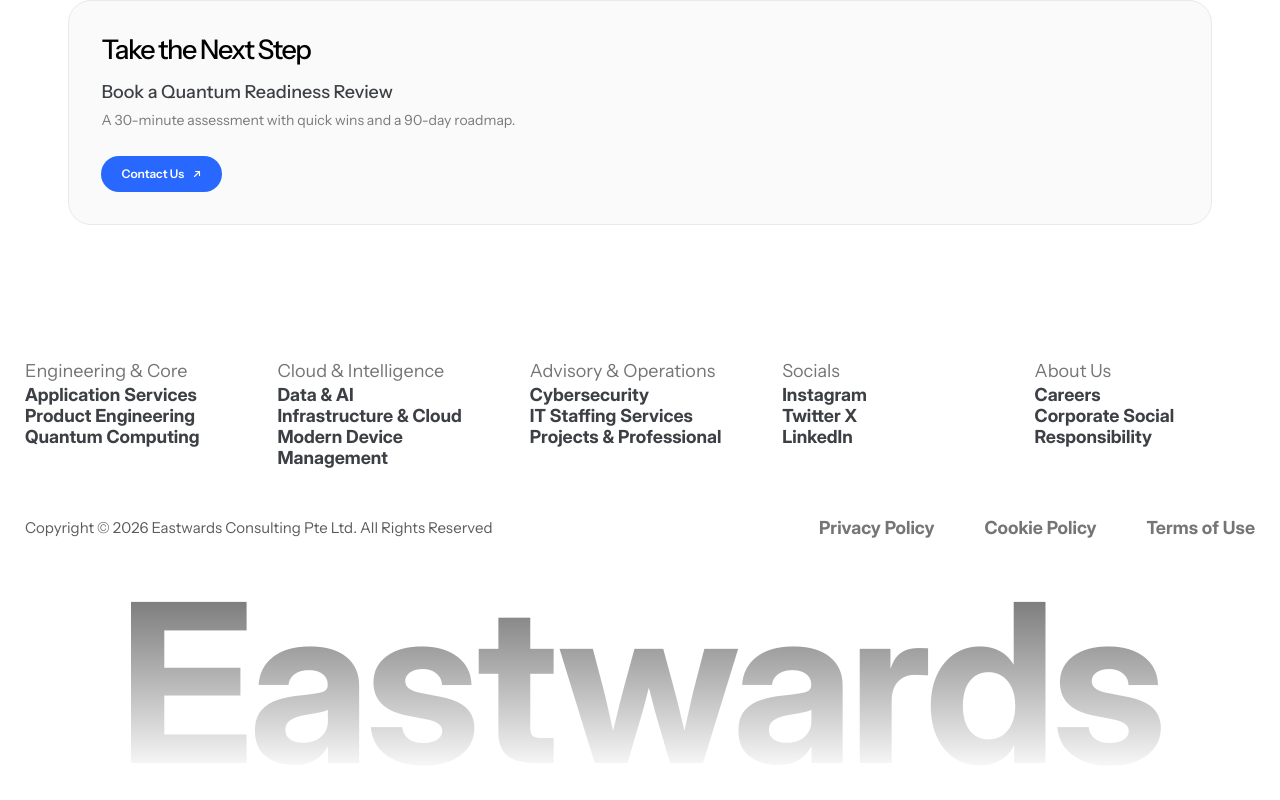
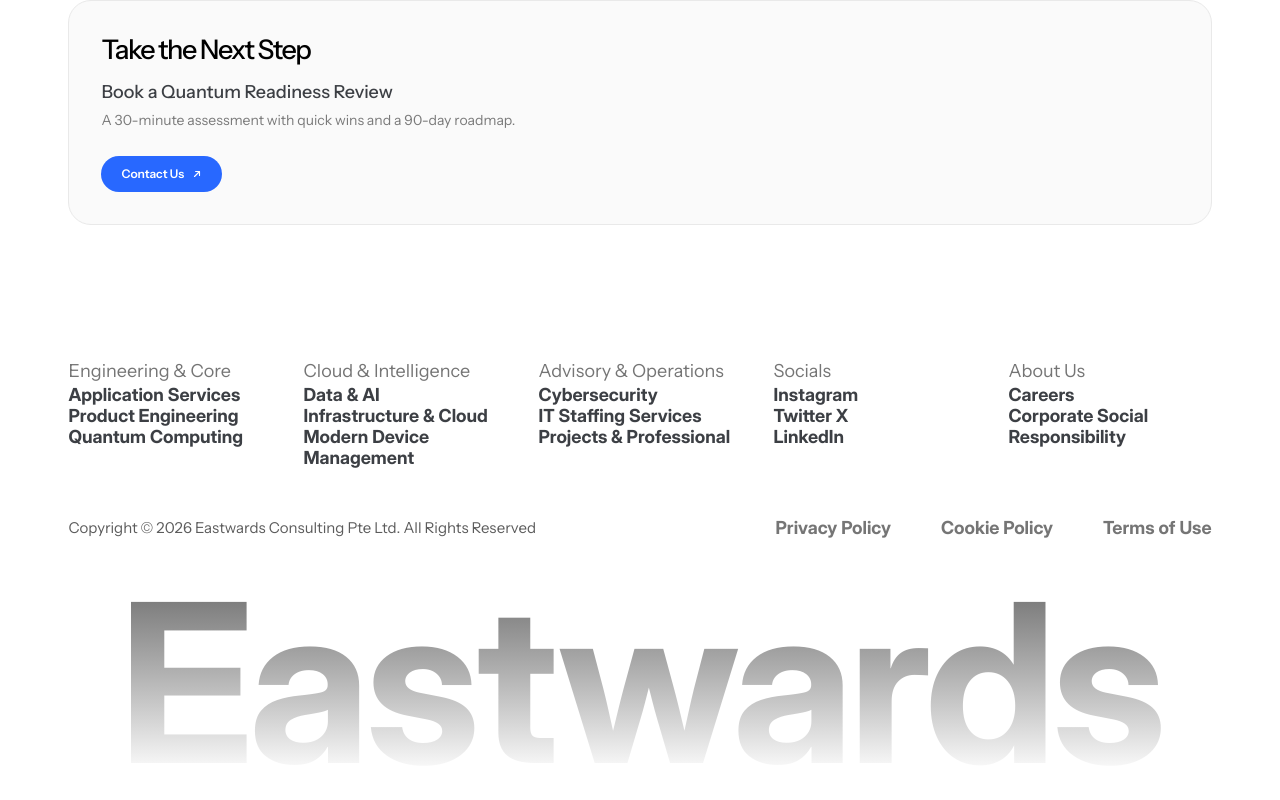
Before and after one commit to wajiha-kulsum/eastwards, a Next.js app: page /about in a window 1280 px wide. Shown: the part 1941-2741 px from the top of the page. Built offline with nearby package versions, Linux system fonts and the light colour scheme.

Commit message:
Put the footer on the shared lane system and end the scroll at the wordmark

```diff
--- a/components/Footer.tsx
+++ b/components/Footer.tsx
@@ -1,13 +1,14 @@
 import { footer } from "@/lib/content";
 
-/* Paper design (footer): columns form a centered ~80.5% block, wordmark
-   centered below, and a full-width white breathing strip closes the page. */
+/* Footer shares the site's one lane system with every section: the same
+   1720px container and 5.35% side lanes. The gradient wordmark is the last
+   element on the page - the scroll ends exactly where it ends.
+   w-full: a flex item with mx-auto shrink-to-fits; without it the footer
+   hugs the unbreakable wordmark instead of filling the page. */
 
 export function Footer() {
   return (
-    <footer className="relative mx-auto mt-16 max-w-[1720px] px-6 pt-2 sm:px-[25px]">
-      {/* Paper: columns + bottom row share one centered 1391px (80.5%) band */}
-      <div className="mx-auto w-full max-w-[1391px]">
+    <footer className="relative mx-auto mt-16 w-full max-w-[1720px] px-6 pt-2 sm:px-10 lg:px-[5.35%]">
       <div className="grid grid-cols-2 gap-8 sm:grid-cols-3 md:grid-cols-5">
         {footer.columns.map((column) => (
           <nav
@@ -48,7 +49,6 @@
           ))}
         </div>
       </div>
-      </div>
 
       {/* Giant gradient wordmark reflecting into the page edge. Sized to the
           drawing: "Eastwards" ~= 4.93x the font size, so 17.3vw ~= 86% width
@@ -59,7 +59,6 @@
       >
         {footer.wordmark}
       </p>
-      <div className="h-24" aria-hidden="true" />
     </footer>
   );
 }
```
Lines whose indentation alone changed are shown as unchanged.
